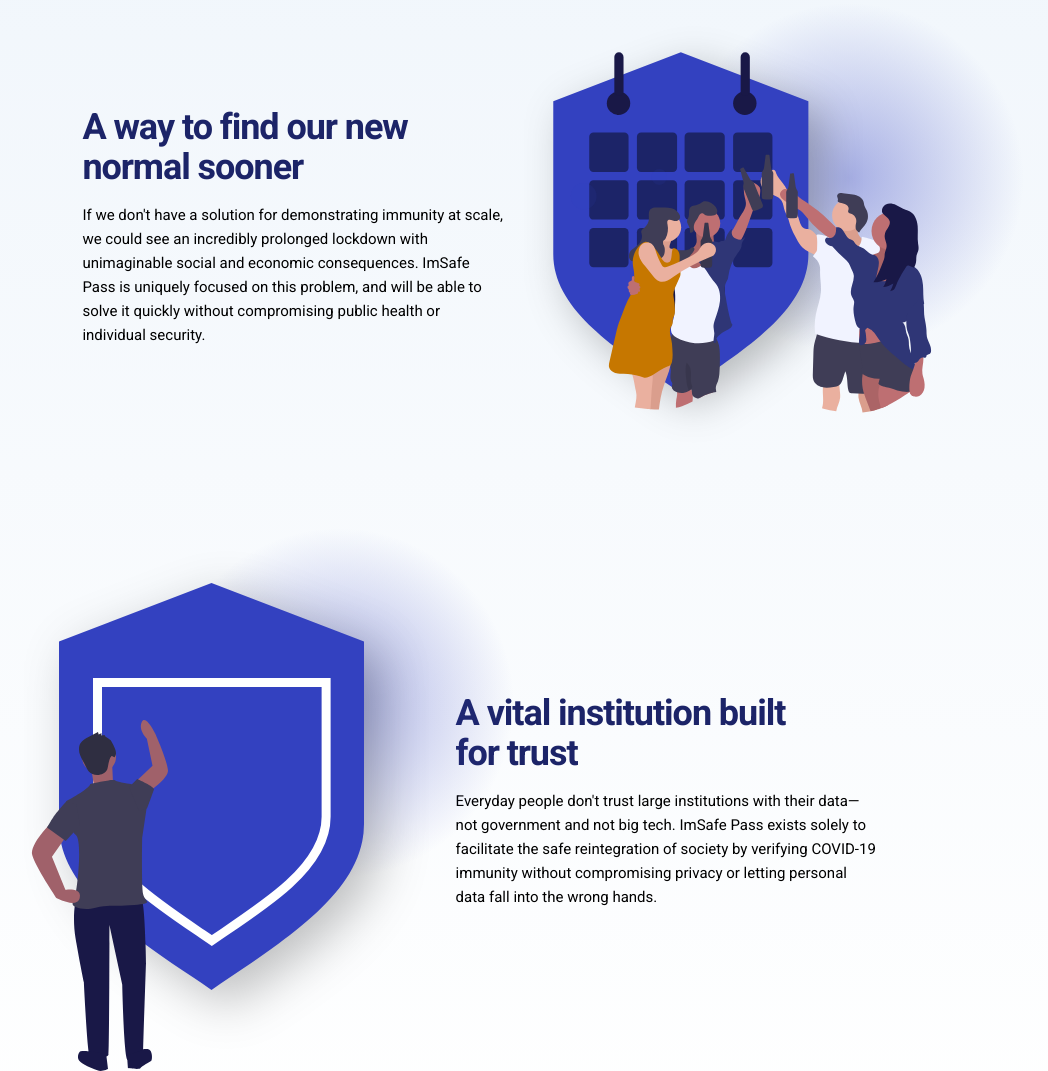
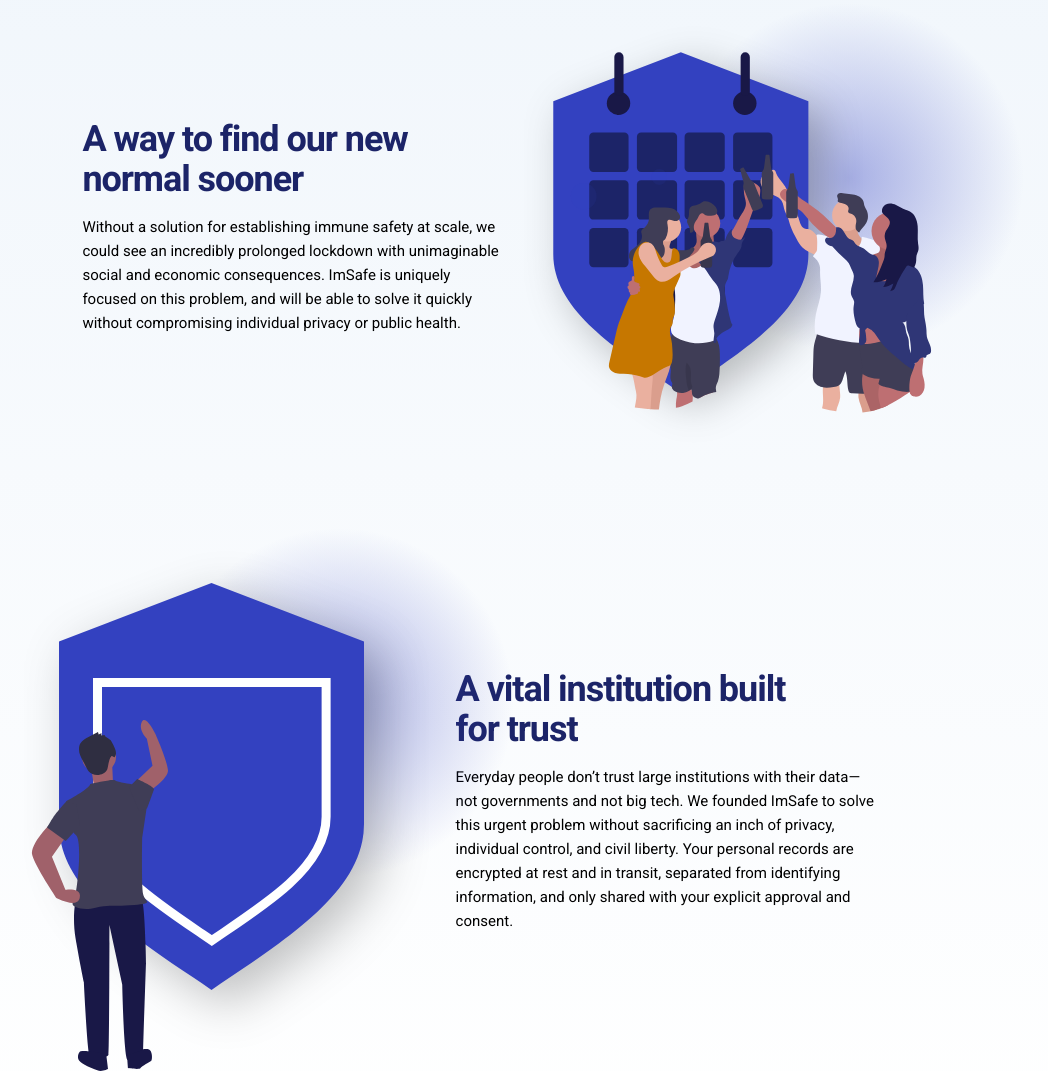
Before and after one commit to sashafklein/imsite, a Gatsby site: page /home in a window 1280 px wide. Shown: the part 1344-2415 px from the top of the page, without its empty margins (146-1194 px from the left). Built offline with nearby package versions, Linux system fonts and the light colour scheme; Gatsby itself is replaced by a stand-in of ours.

Commit message:
Updated copy

```diff
--- a/gatsby-config.js
+++ b/gatsby-config.js
@@ -4,8 +4,8 @@
   siteMetadata: {
     title: `ImSafe Pass`,
     shortTitle: `ImSafe`,
-    description: `A safe & secure way to demonstrate immunity.`,
-    heroDescription: `We're building a solution to help us all get back to normal in the wake of COVID-19 that serves public health and respects personal privacy.`,
+    description: `A secure and private way to share your immune status.`,
+    heroDescription: `We’re helping return us to post-COVID-19 normal by rebuilding public trust while respecting personal privacy.`,
     author: `@imsafepass`,
     siteURL: `https://quizzical-goldwasser-10d083.netlify.com`,
   },
--- a/src/pages/home/index.js
+++ b/src/pages/home/index.js
@@ -95,7 +95,7 @@
 
       <div className="bg--gradient--off-white-white">
         <div className="container--small pt80">
-          <Alternators alternators={homeAlternators({ assets, title })} />
+          <Alternators alternators={homeAlternators({ assets, shortTitle })} />
         </div>
       </div>
 
--- a/src/utils/carouselContent.js
+++ b/src/utils/carouselContent.js
@@ -1,6 +1,6 @@
 import React from "react"
 
-const contentData = ({ title, shortTitle, assets }) => [
+const contentData = ({ shortTitle, assets }) => [
   {
     width: 450,
     asset: assets.healthcareWorkersIll,
--- a/src/utils/homeAlternators.js
+++ b/src/utils/homeAlternators.js
@@ -1,11 +1,11 @@
-export default ({ assets, title }) => [
+export default ({ assets, shortTitle }) => [
   {
     img: {
       src: assets.metricIll,
       className: "ml10 ml0--resp w365 w250--resp",
     },
     title: "A metric of health available to all",
-    content: `${title} uses a combination of medical testing and recent lifestyle factors to evaluate each person’s risk and responsibility. Unlike the swab-based tests in short supply, ${title} testing will be broadly available.`,
+    content: `${shortTitle} combines medical testing, the latest research, and statistical analysis to evaluate each individual’s immunological safety status. As laboratory and at-home tests become more broadly available, both antibody and active infection tests will provide critical results. We stitch together individual test data points to arrive at a high-confidence, actionable value.`,
   },
   {
     img: {
@@ -13,7 +13,7 @@
       className: "w450 w300--resp",
     },
     title: `A way to find our new normal sooner`,
-    content: `If we don't have a solution for demonstrating immunity at scale, we could see an incredibly prolonged lockdown with unimaginable social and economic consequences. ${title} is uniquely focused on this problem, and will be able to solve it quickly without compromising public health or individual security.`,
+    content: `Without a solution for establishing immune safety at scale, we could see an incredibly prolonged lockdown with unimaginable social and economic consequences. ${shortTitle} is uniquely focused on this problem, and will be able to solve it quickly without compromising individual privacy or public health.`,
   },
   {
     img: {
@@ -21,6 +21,6 @@
       className: "ml10 ml0--resp w365 w250--resp",
     },
     title: `A vital institution built for trust`,
-    content: `Everyday people don't trust large institutions with their data—not government and not big tech. ${title} exists solely to facilitate the safe reintegration of society by verifying COVID-19 immunity without compromising privacy or letting personal data fall into the wrong hands.`,
+    content: `Everyday people don’t trust large institutions with their data—not governments and not big tech. We founded ${shortTitle} to solve this urgent problem without sacrificing an inch of privacy, individual control, and civil liberty.  Your personal records are encrypted at rest and in transit, separated from identifying information, and only shared with your explicit approval and consent.`,
   },
 ]
```
